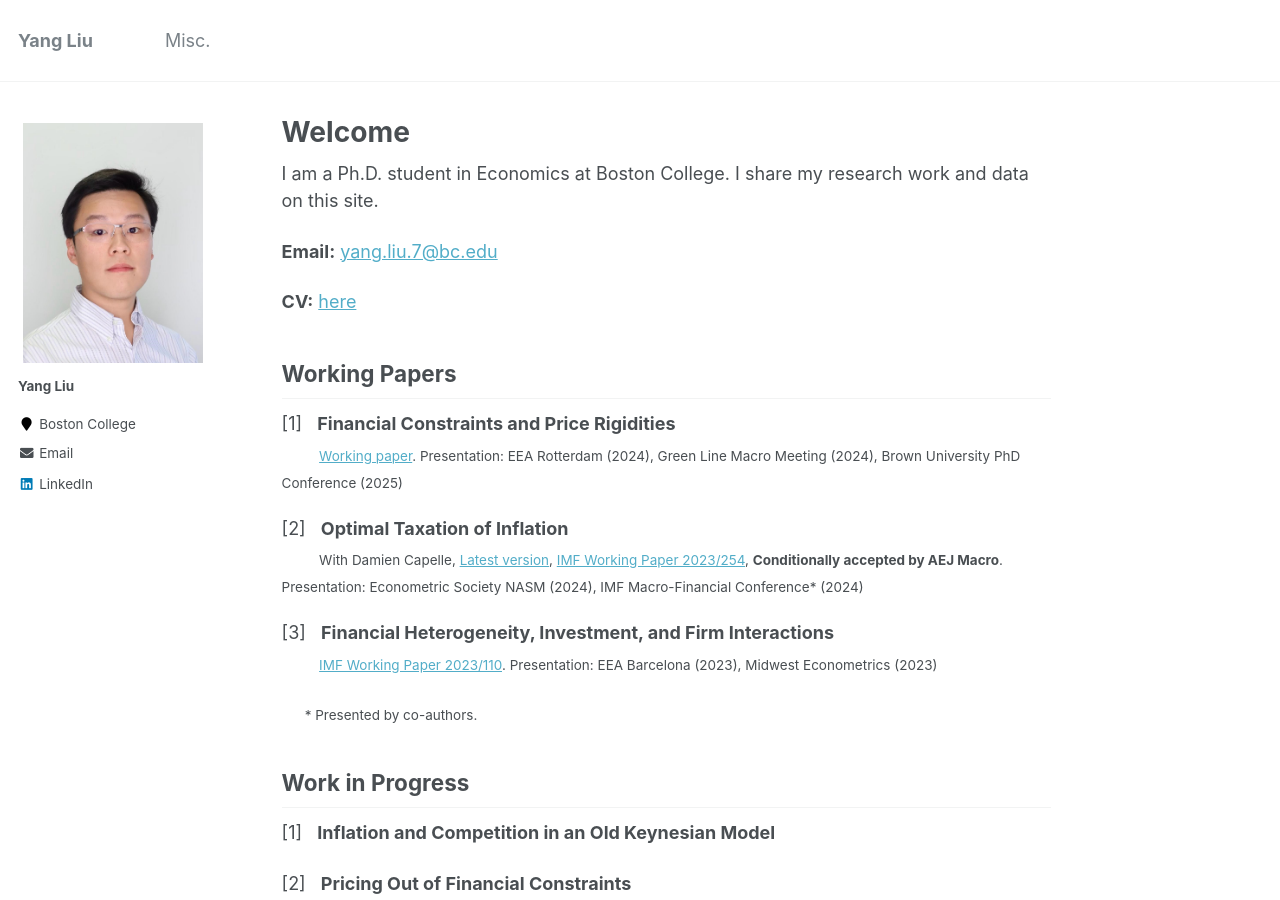
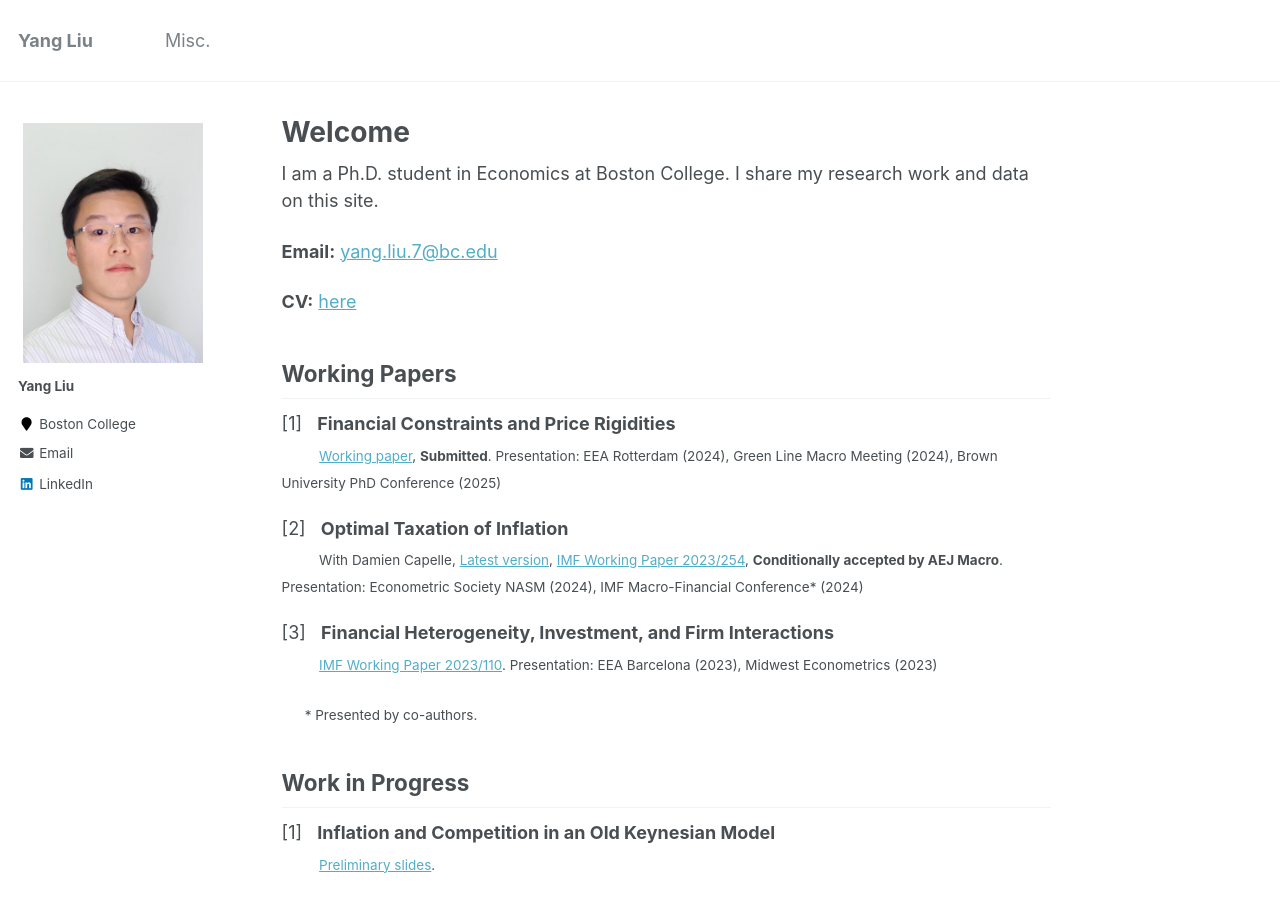
Before and after one commit to yangliu-95/yangliu-95.github.io, a Jekyll site: the page built from _pages/home.md, in a window 1280 px wide and 900 px high. Built offline with Jekyll 4.4.1, drawn with Linux system fonts in a browser that asks for light colours.

Commit message:
Update home.md

```diff
--- a/_pages/home.md
+++ b/_pages/home.md
@@ -17,7 +17,7 @@ I am a Ph.D. student in Economics at Boston College. I share my research work an
 ## Working Papers
 
 [1] &nbsp; **Financial Constraints and Price Rigidities**  <br>
-<sub> &emsp;&emsp;&ensp; [Working paper](https://papers.ssrn.com/sol3/papers.cfm?abstract_id=5259321). Presentation: EEA Rotterdam (2024), Green Line Macro Meeting (2024), Brown University PhD Conference (2025) </sub>
+<sub> &emsp;&emsp;&ensp; [Working paper](https://papers.ssrn.com/sol3/papers.cfm?abstract_id=5259321), **Submitted**. Presentation: EEA Rotterdam (2024), Green Line Macro Meeting (2024), Brown University PhD Conference (2025) </sub>
 
 [2] &nbsp; **Optimal Taxation of Inflation**  <br>
 <sub> &emsp;&emsp;&ensp;  With Damien Capelle, [Latest version](files/WP_TIP_April_2025.pdf), [IMF Working Paper 2023/254](https://www.imf.org/en/Publications/WP/Issues/2023/12/08/Optimal-Taxation-of-Inflation-542215), **Conditionally accepted by AEJ Macro**. Presentation: Econometric Society NASM (2024), IMF Macro-Financial Conference* (2024) </sub>
@@ -31,6 +31,7 @@ I am a Ph.D. student in Economics at Boston College. I share my research work an
 ## Work in Progress
 
 [1] &nbsp; **Inflation and Competition in an Old Keynesian Model**  <br>
+<sub> &emsp;&emsp;&ensp; [Preliminary slides](files/OK_Model_Sep_2025_v1.pdf). </sub>
 
 [2] &nbsp; **Pricing Out of Financial Constraints**  <br>
 <sub> &emsp;&emsp;&ensp;  With Damien Capelle, Francesco Grigoli, Nan Li, and Miguel Sarmiento </sub>
```
